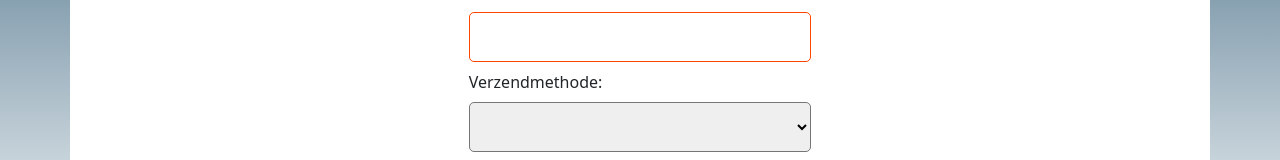
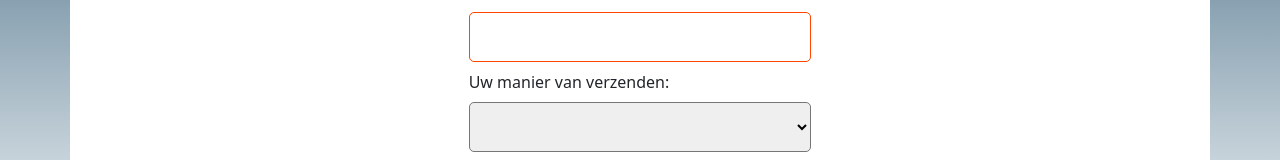
Before and after one commit to AmberKors/VetCooleMarktplaats-frontend, an Angular app: page / in a window 1280 px wide. Both pictures are taken after a click on the button "Registreer". Shown: the part 346-506 px from the top of the page. Built offline with nearby package versions, Linux system fonts and the light colour scheme.

Commit message:
Resolved validation issues

```diff
--- a/src/app/edit-product/edit-product.component.html
+++ b/src/app/edit-product/edit-product.component.html
@@ -7,7 +7,7 @@
     <td>
       <div *ngIf="!editing">      {{product.name}}</div>
       <div *ngIf="editing">
-        <input type="text" [(ngModel)]="product.name" required (input)="changeProduct()">
+        <input type="text" pattern="[^[;*&<>%#=]+$" [(ngModel)]="product.name" required (input)="changeProduct()">
       </div>
     </td>
   </tr>
@@ -51,7 +51,7 @@
     <td>
       <div *ngIf="!editing">{{product.description}}</div>
       <div *ngIf="editing">
-        <textarea id="description" name="username" maxlength="200" [(ngModel)]="product.description"
+        <textarea id="description" name="description" maxlength="200" pattern="[^[;*&<>%#=]+$" [(ngModel)]="product.description"
                   (input)="changeProduct()"
                   required></textarea>
       </div>
--- a/src/app/user-registration/user-registration.component.html
+++ b/src/app/user-registration/user-registration.component.html
@@ -31,7 +31,7 @@
         </div>
 
         <div class="col-sm">
-          <label for="delivery">Verzendmethode:</label>
+          <label for="delivery">Uw manier van verzenden:</label>
         </div>
         <div class="col-sm">
           <select id="delivery" name="delivery" [(ngModel)]="newUser.delivery" required>
```
